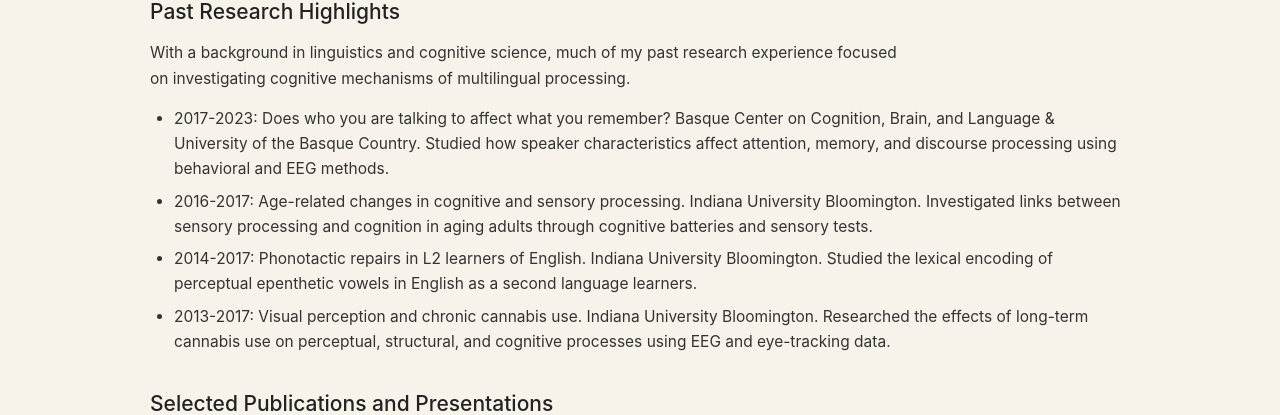
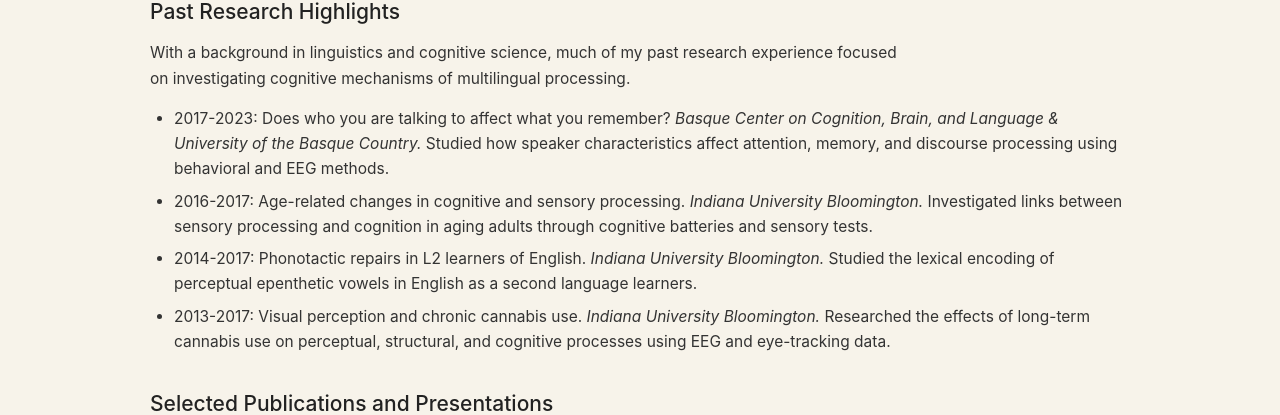
Before and after one commit to tthomas840/tthomas840.github.io, a Jekyll site: the page built from pages/documentation.md, in a window 1280 px wide and 900 px high, scrolled down 1983 px. Shown: the part 151-566 px from the top of the window. Built offline with Jekyll 4.4.1, drawn with Linux system fonts in a browser that asks for light colours; nearby versions of some CDN libraries.

```diff
--- a/pages/documentation.md
+++ b/pages/documentation.md
@@ -68,10 +68,10 @@ My academic work focuses on advancing our understanding of childhood learning, c
 
 With a background in linguistics and cognitive science, much of my past research experience focused on investigating cognitive mechanisms of multilingual processing.
 
-- 2017-2023: Does who you are talking to affect what you remember? Basque Center on Cognition, Brain, and Language & University of the Basque Country. Studied how speaker characteristics affect attention, memory, and discourse processing using behavioral and EEG methods.
-- 2016-2017: Age-related changes in cognitive and sensory processing. Indiana University Bloomington. Investigated links between sensory processing and cognition in aging adults through cognitive batteries and sensory tests.
-- 2014-2017: Phonotactic repairs in L2 learners of English. Indiana University Bloomington. Studied the lexical encoding of perceptual epenthetic vowels in English as a second language learners.
-- 2013-2017: Visual perception and chronic cannabis use. Indiana University Bloomington. Researched the effects of long-term cannabis use on perceptual, structural, and cognitive processes using EEG and eye-tracking data.
+- 2017-2023: Does who you are talking to affect what you remember? *Basque Center on Cognition, Brain, and Language & University of the Basque Country.* Studied how speaker characteristics affect attention, memory, and discourse processing using behavioral and EEG methods.
+- 2016-2017: Age-related changes in cognitive and sensory processing. *Indiana University Bloomington.* Investigated links between sensory processing and cognition in aging adults through cognitive batteries and sensory tests.
+- 2014-2017: Phonotactic repairs in L2 learners of English. *Indiana University Bloomington.* Studied the lexical encoding of perceptual epenthetic vowels in English as a second language learners.
+- 2013-2017: Visual perception and chronic cannabis use. *Indiana University Bloomington.* Researched the effects of long-term cannabis use on perceptual, structural, and cognitive processes using EEG and eye-tracking data.
 
 ## Selected Publications and Presentations
 
```
